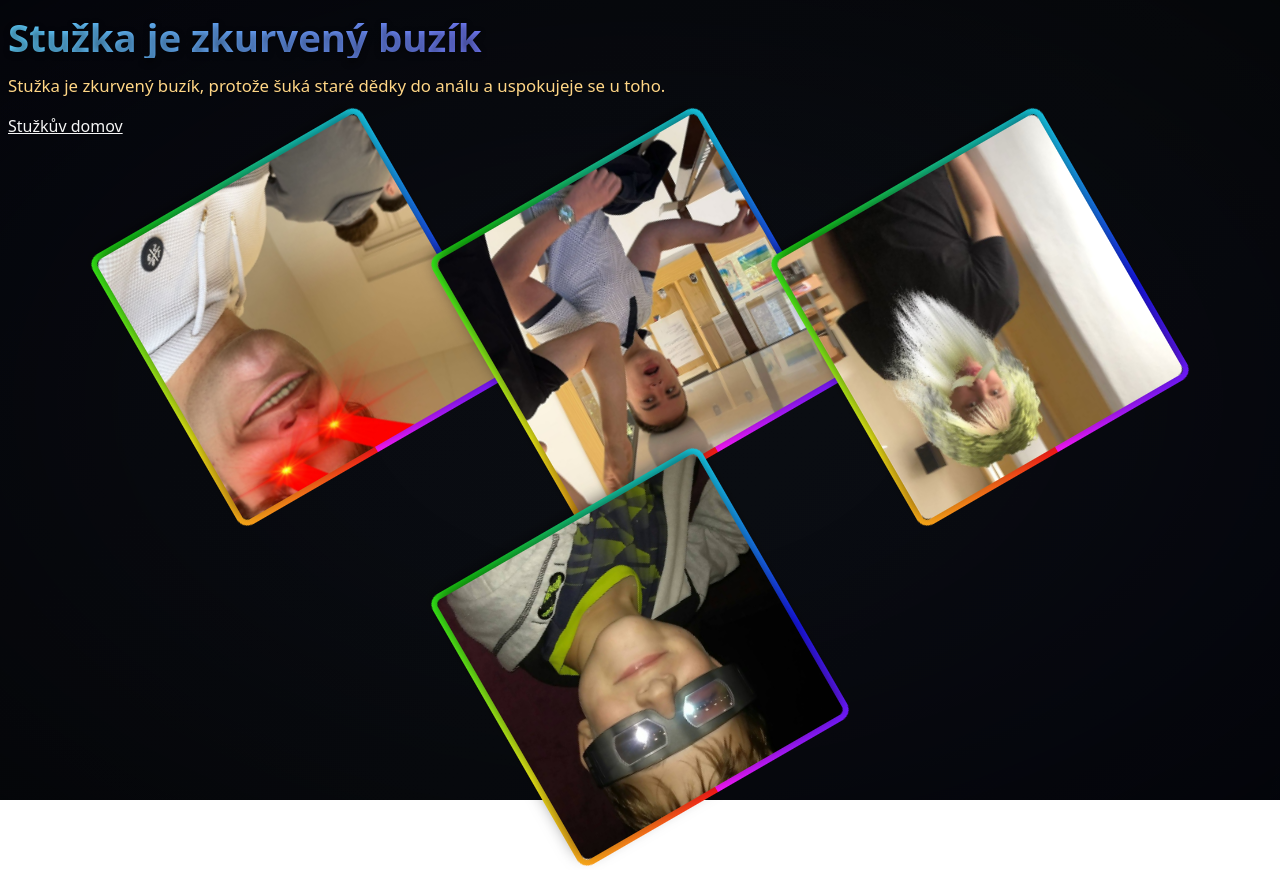
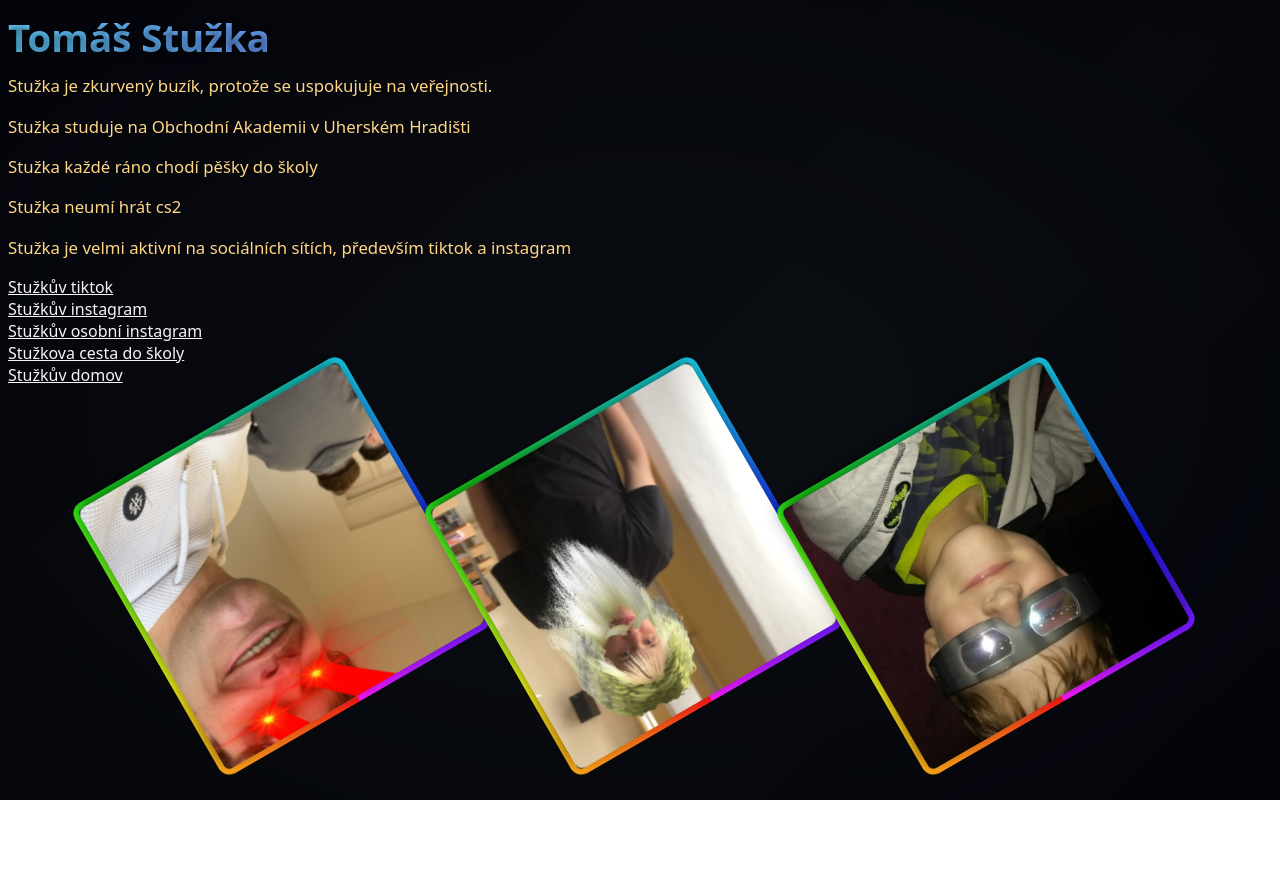
Before and after one commit to Petoznik/stuzkapage, a plain HTML site: page index.html in a window 1280 px wide. After the commit the page ends 816 px from the top, so only its background shows below. Drawn offline with Linux system fonts and the light colour scheme.

Commit message:
Update index.html

```diff
--- a/index.html
+++ b/index.html
@@ -9,14 +9,26 @@
 
 </head>
 <body>
-    <h1>Stužka je zkurvený buzík</h1>
-    <p>Stužka je zkurvený buzík, protože šuká staré dědky do análu a uspokujeje se u toho.</p>
+    <h1>Tomáš Stužka</h1>
+    <p>Stužka je zkurvený buzík, protože se uspokujuje na veřejnosti.</p>
+    <p>Stužka studuje na Obchodní Akademii v Uherském Hradišti</p>
+    <p>Stužka každé ráno chodí pěšky do školy</p>
+    <p>Stužka neumí hrát cs2</p>
+    <p>Stužka je velmi aktivní na sociálních sítích, především tiktok a instagram</p>
+    <a target="_blank" href="https://www.tiktok.com/@ts77_aep?lang=cs-CZ">Stužkův tiktok</a> <br>
+
+    <a target="_blank" href="https://www.instagram.com/ts7.aepp?igsh=ajFjNmg2dWVjazFx">Stužkův instagram</a> <br>
+
+    <a target="_blank" href="https://www.instagram.com/tomasstuzka?igsh=MXY4ZWV2aGlydTNibA">Stužkův osobní instagram</a> <br>
+
+    <a target="_blank" href="https://www.google.com/maps/dir/Svatoplukova+724/Obchodn%C3%AD+akademie+Uhersk%C3%A9+Hradi%C5%A1t%C4%9B/@49.0767399,17.4406835,17.63z/data=!4m49!4m48!1m40!1m1!1s0x4713169fc6bfa267:0x6330ed43f00dd854!2m2!1d17.4405764!2d49.0787923!3m4!1m2!1d17.4426973!2d49.0762559!3s0x47131420ea7258cf:0xb3fe9937bccb514!3m4!1m2!1d17.4500011!2d49.0755482!3s0x47131423b97932c7:0xd6ff157c38b91ad!3m4!1m2!1d17.4570325!2d49.0709917!3s0x4713143bbb127f0d:0x28e02dc4f8c2bd95!3m4!1m2!1d17.4570365!2d49.0705148!3s0x4713143bb0d096e5:0x2fade01e1df4f2e9!3m4!1m2!1d17.4582996!2d49.0693807!3s0x4713143a2f1edef5:0x35a55945be5c2405!3m4!1m2!1d17.4590415!2d49.0688365!3s0x471314398dd6eeb7:0x8a04602c7e8e1095!3m4!1m2!1d17.4594891!2d49.0682219!3s0x47131439e9336b0f:0x6f741d4162d17c32!1m5!1m1!1s0x471314376043a76f:0xabc5ee9a18a30f51!2m2!1d17.4591852!2d49.0670835!3e2?entry=ttu&g_ep=EgoyMDI1MDkwNy4wIKXMDSoASAFQAw%3D%3D">Stužkova cesta do školy</a><br>
+
     <a target="_blank" href="https://www.google.com/maps/place/Svatoplukova+724,+686+03+Star%C3%A9+M%C4%9Bsto+u+Uhersk%C3%A9ho+Hradi%C5%A1t%C4%9B+3/@49.0788359,17.4404844,3a,75y,143.07h,73.55t/data=!3m7!1e1!3m5!1sJpbRmL5UDRWNxJe9Y8Dkhg!2e0!6shttps:%2F%2Fstreetviewpixels-pa.googleapis.com%2Fv1%2Fthumbnail%3Fcb_client%3Dmaps_sv.tactile%26w%3D900%26h%3D600%26pitch%3D16.450472665863813%26panoid%3DJpbRmL5UDRWNxJe9Y8Dkhg%26yaw%3D143.06817527445364!7i13312!8i6656!4m6!3m5!1s0x4713169fc6bfa267:0x6330ed43f00dd854!8m2!3d49.0787923!4d17.4405764!16s%2Fg%2F11csp4_wzm?entry=ttu&g_ep=EgoyMDI1MDkwMy4wIKXMDSoASAFQAw%3D%3D">Stužkův domov</a><br>
+
     <div class="gallery">
-        <div class="rainbow"><img src="image0.jpeg" alt=""></div>
-        <div class="rainbow"><img src="image1.jpeg" alt=""></div>
-        <div class="rainbow"><img src="image2.jpeg" alt=""></div>
-        <div class="rainbow"><img src="fff.png" alt=""></div>
+        <div class="rainbow"><img src="image0.jpeg" alt=""></div><br>
+        <div class="rainbow"><img src="image2.jpeg" alt=""></div><br>
+        <div class="rainbow"><img src="fff.png" alt=""></div><br>
     </div>
 
 </body>
```
